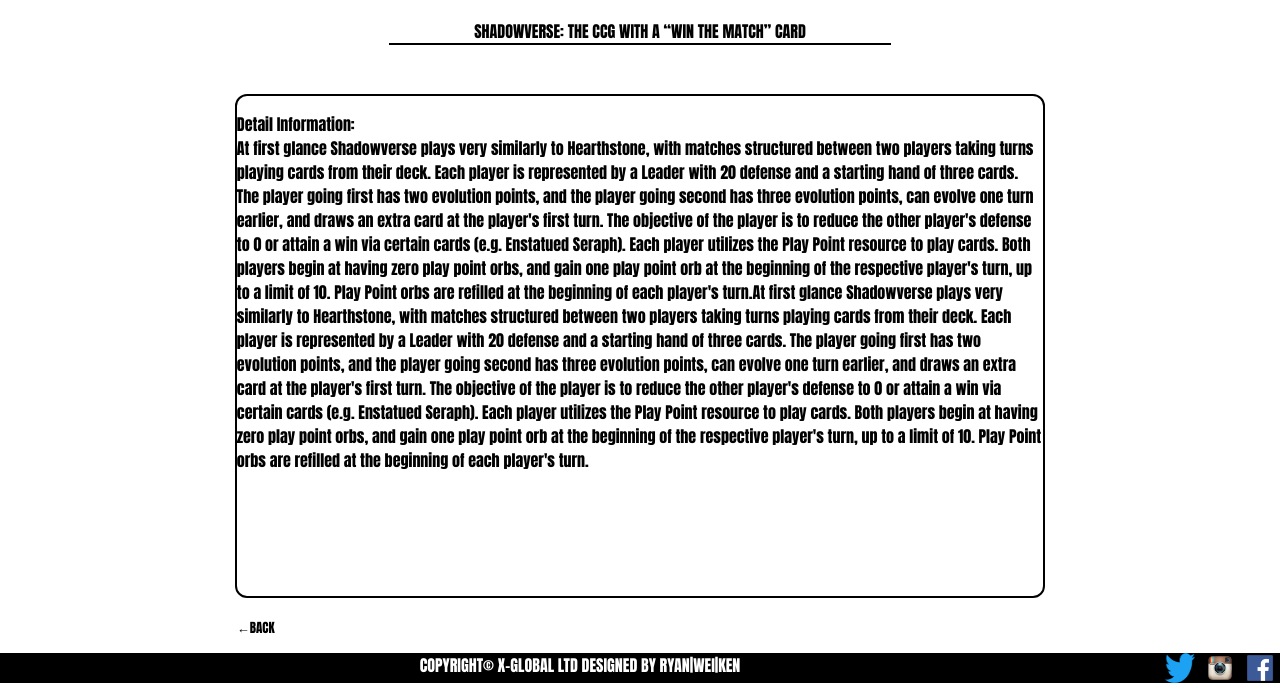
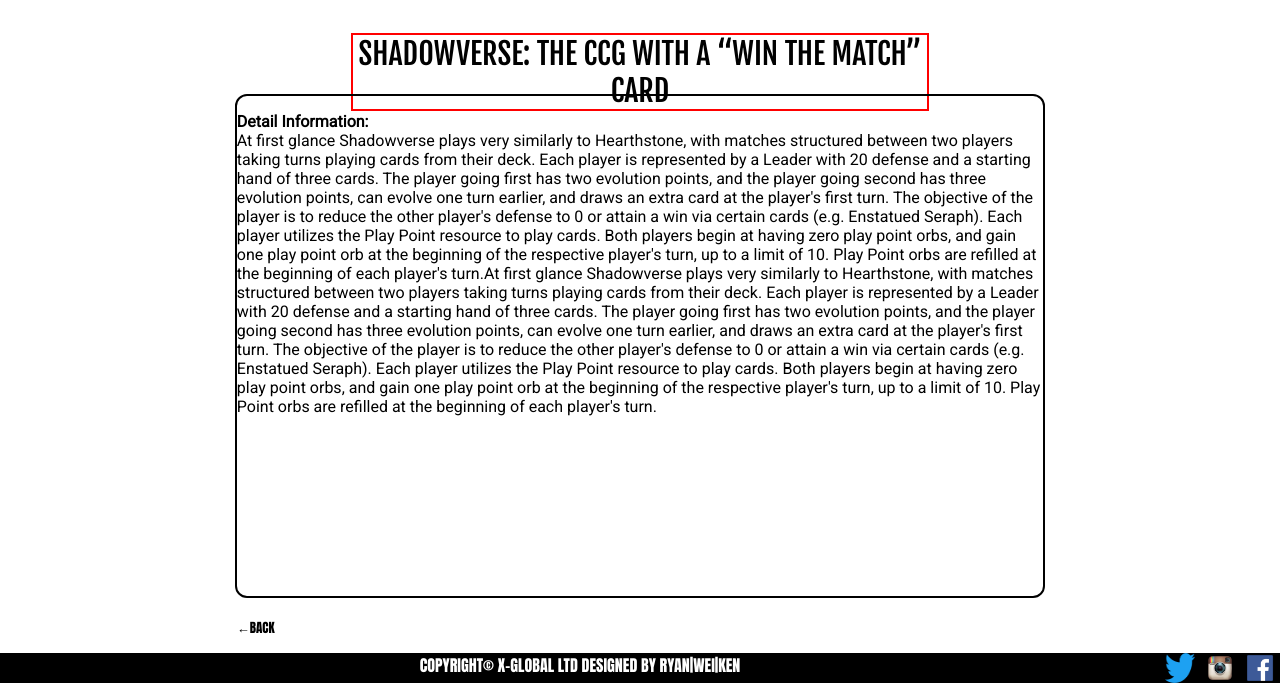
Before and after one commit to ryanj14/group25, a PHP site: page /shadowverse.html in a window 1280 px wide. Shown: the part 510-1193 px from the top of the page. Run offline with PHP 8.4, Linux system fonts and the light colour scheme.

Commit message:
I've updated the document, a few pages messy after playing with font

```diff
--- a/Team project/Styles/detailinfo.css
+++ b/Team project/Styles/detailinfo.css
@@ -204,11 +204,15 @@
 	height:300px;
 }
 .videoname {
-	width:70%;
+	width:80%;
 	margin-left:auto;
 	margin-right:auto;
 	border-bottom:2px solid black;
 	text-align:center;
+	font-family: 'Fjalla One', sans-serif;
+	font-size: 30px;
+	border:2px solid red;
+	position:relative;
 }
 .details {
 	width:90%;
@@ -218,6 +222,8 @@
 	border:2px solid black;
 	border-radius:12px;
 	margin-bottom:20px;
+	font-family: 'Roboto', sans-serif;
+	position:relative;
 }
 .comment {
 	width:90%;
--- a/Team project/Styles/mobile.css
+++ b/Team project/Styles/mobile.css
@@ -1,7 +1,7 @@
 body {
 	margin:0;
 	padding:0;
-	font-family:Impact, Charcoal, sans-serif;
+	font-family:font-family: 'Roboto', sans-serif;
 }
 header img {
 	width:65px;
--- a/Team project/shadowverse.html
+++ b/Team project/shadowverse.html
@@ -4,6 +4,7 @@
 		<title>shadowverse</title>
 		<meta charset="utf-8">
 		<Link rel="stylesheet" href="Styles/detailinfo.css">
+		<link href="https://fonts.googleapis.com/css?family=Fjalla+One|Roboto" rel="stylesheet">
 	</head>
 	<body>
 		<header>
```
Also changed, not shown: 2 other files.
